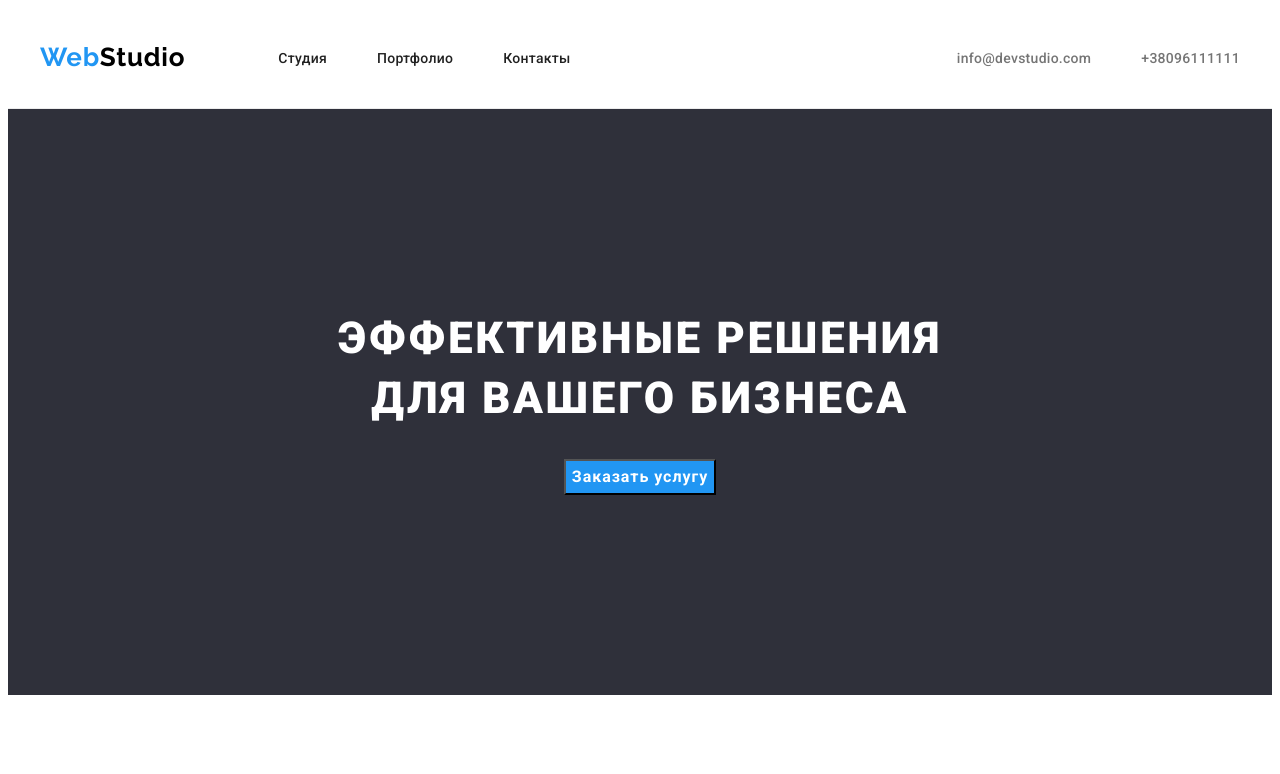
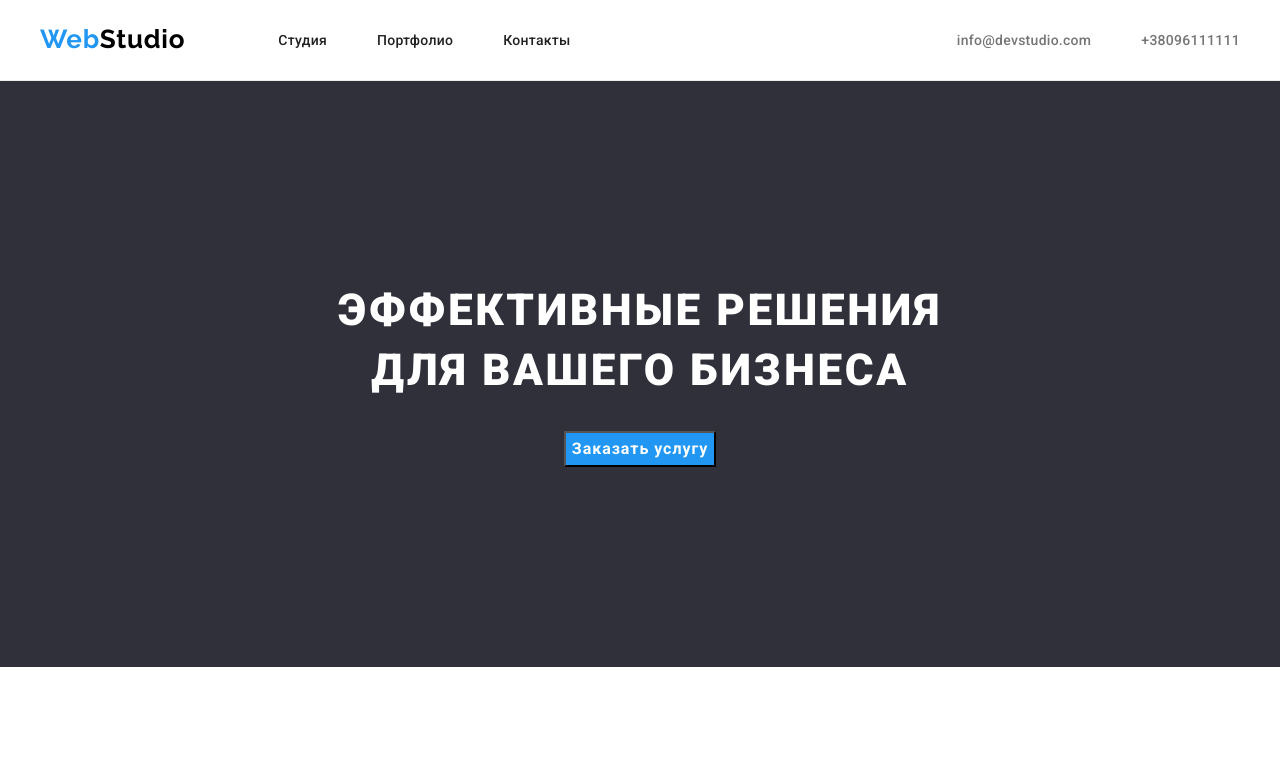
Before and after one commit to Anastasiia88Z/goit-markup-hw-03, a plain HTML site: page index.html in a window 1280 px wide. Shown: the top 774 px of the page. Drawn offline with Linux system fonts and the light colour scheme.

Commit message:
error correction

```diff
--- a/css/style.css
+++ b/css/style.css
@@ -26,6 +26,7 @@
 
 body {
   font-family: Roboto, sans-serif;
+  margin: 0;
 }
 
 .img {
@@ -158,6 +159,12 @@ ul {
 
 }
 
+.site-nav,
+.auto-nav {
+  margin-top: 0;
+  margin-bottom: 0;
+}
+
 /* auth-nav */
 
 .auto-nav {
@@ -249,7 +256,6 @@ ul {
 /* WORK */
 
 .work {
-  padding-top: 90px;
   padding-bottom: 94px;
 }
 
```
